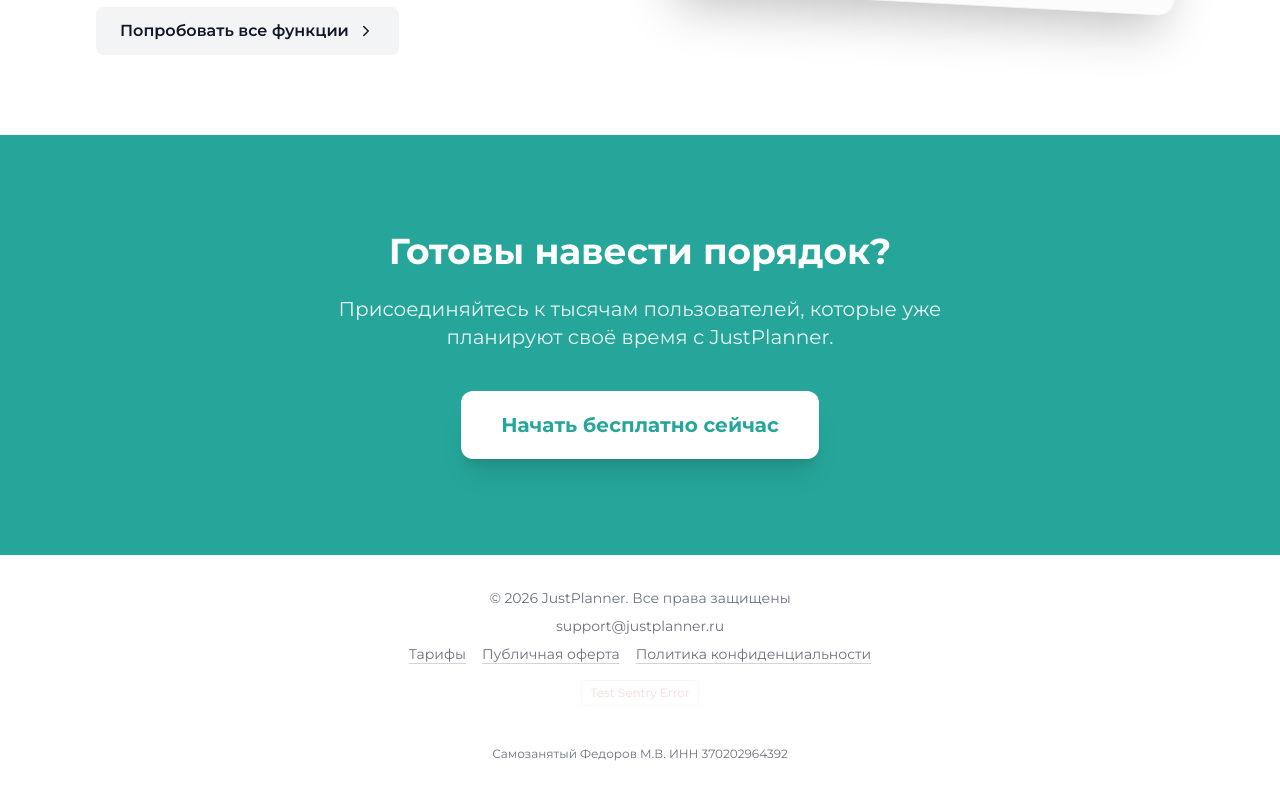
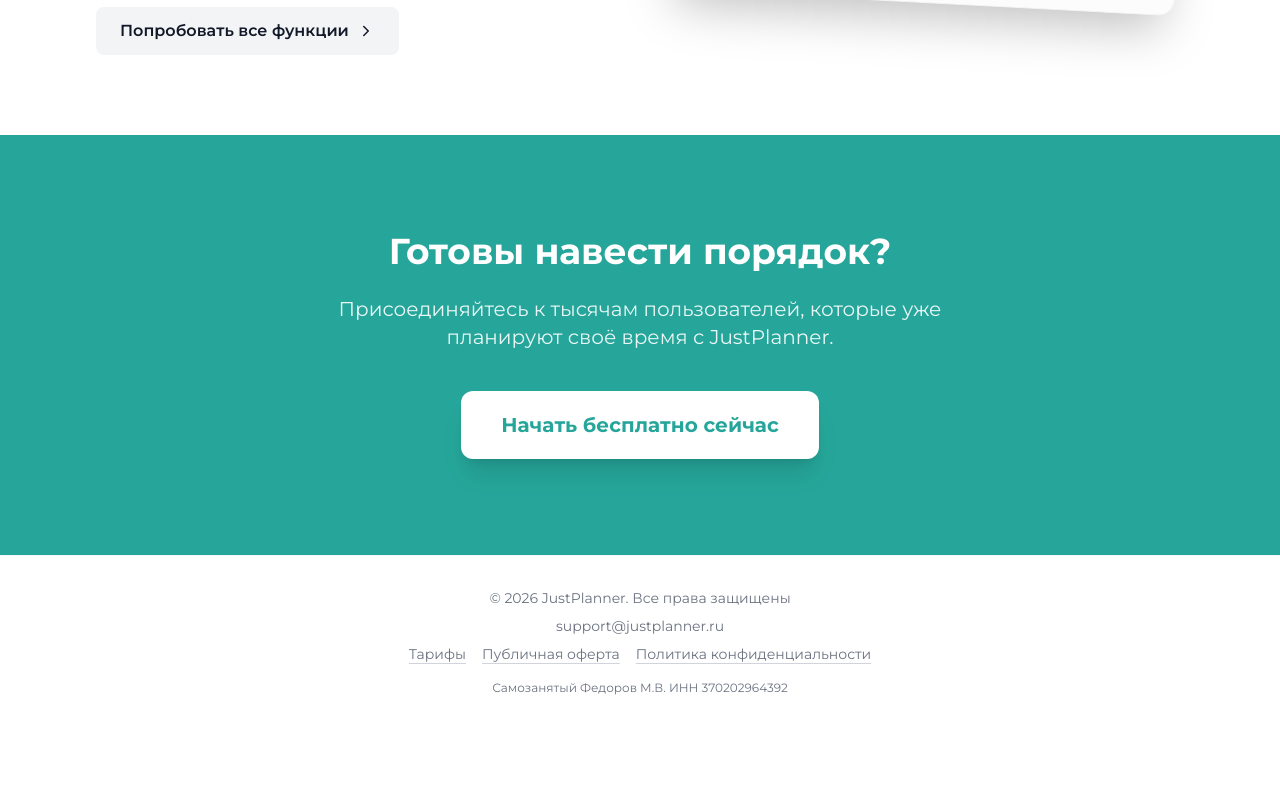
Before and after one commit to mikhail-khabirov/justplanner, a React (Vite) app: page / in a window 1280 px wide. Shown: the part 2242-3036 px from the top of the page. After the commit the page ends 2970 px from the top, so only its background shows below. Built offline with nearby package versions, Linux system fonts and the light colour scheme.

Commit message:
chore: remove Sentry test button

```diff
--- a/components/LandingPage.tsx
+++ b/components/LandingPage.tsx
@@ -253,15 +253,6 @@ const LandingPage: React.FC<LandingPageProps> = ({ onStart, onLogin, onShowTerms
                     </div>
                 </div>
 
-                {/* Sentry Test Button (Temporary) */}
-                <div className="text-center pb-8 opacity-20 hover:opacity-100 transition-opacity">
-                    <button
-                        onClick={() => { throw new Error('Sentry Test Error: Hello from JustPlanner!'); }}
-                        className="text-xs text-red-500 border border-red-200 px-2 py-1 rounded"
-                    >
-                        Test Sentry Error
-                    </button>
-                </div>
                 <p className="text-xs text-gray-500 mt-2">
                     Самозанятый Федоров М.В. ИНН 370202964392
                 </p>
```
